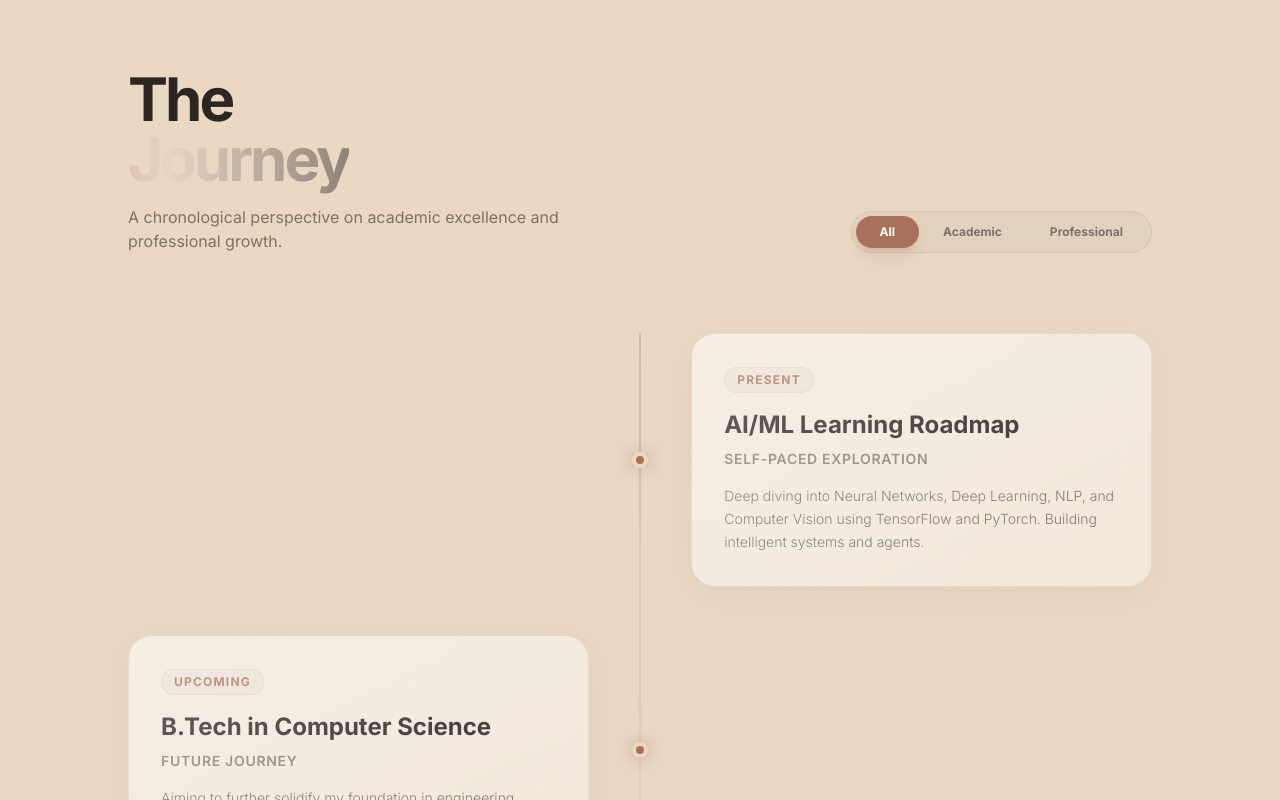
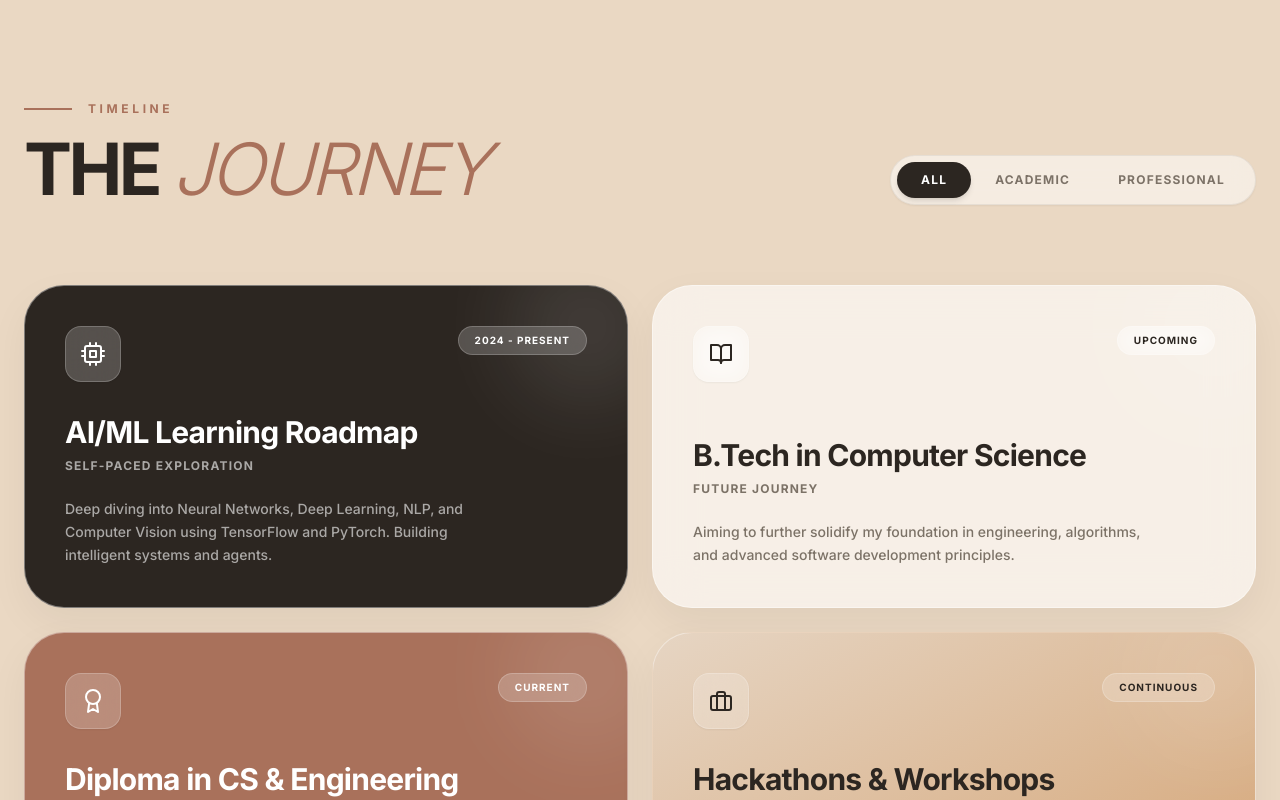
Before and after one commit to Techside-Pragyan/Techside-Portfolio, a React (Vite) app: page / in a window 1280 px wide. Shown: the part 8240-9040 px from the top of the page. Built offline with nearby package versions, Linux system fonts and the light colour scheme.

Commit message:
feat: add interactive experience timeline section with filtering capability

```diff
--- a/src/sections/Experience.jsx
+++ b/src/sections/Experience.jsx
@@ -1,34 +1,55 @@
 import React, { useState } from 'react';
 import { motion, AnimatePresence } from 'framer-motion';
+import { FiBriefcase, FiBookOpen, FiAward, FiCpu } from 'react-icons/fi';
 
 const experiences = [
   {
-    year: "Present",
+    id: 1,
+    year: "2024 - Present",
     title: "AI/ML Learning Roadmap",
     subtitle: "Self-Paced Exploration",
     description: "Deep diving into Neural Networks, Deep Learning, NLP, and Computer Vision using TensorFlow and PyTorch. Building intelligent systems and agents.",
-    category: "Professional"
+    category: "Professional",
+    icon: <FiCpu className="text-2xl" />,
+    color: "bg-[#2C2621]",
+    textColor: "text-white",
+    subText: "text-white/60"
   },
   {
+    id: 2,
     year: "Upcoming",
     title: "B.Tech in Computer Science",
     subtitle: "Future Journey",
     description: "Aiming to further solidify my foundation in engineering, algorithms, and advanced software development principles.",
-    category: "Academic"
+    category: "Academic",
+    icon: <FiBookOpen className="text-2xl" />,
+    color: "bg-white/60",
+    textColor: "text-[#2C2621]",
+    subText: "text-[#7C7267]"
   },
   {
+    id: 3,
     year: "Current",
-    title: "Diploma in Computer Science & Engineering",
+    title: "Diploma in CS & Engineering",
     subtitle: "Academic Foundation",
     description: "Building strong fundamentals in programming, data structures, and computer architecture. Consistently maintaining high academic performance.",
-    category: "Academic"
+    category: "Academic",
+    icon: <FiAward className="text-2xl" />,
+    color: "bg-[#A9715B]",
+    textColor: "text-white",
+    subText: "text-white/80"
   },
   {
+    id: 4,
     year: "Continuous",
     title: "Hackathons & Workshops",
     subtitle: "Active Participation",
     description: "Engaging in various coding challenges, technical workshops, and hackathons to apply skills to real-world problems and collaborate with peers.",
-    category: "Professional"
+    category: "Professional",
+    icon: <FiBriefcase className="text-2xl" />,
+    color: "bg-gradient-to-br from-[#E6D5C3] to-[#D4A373]",
+    textColor: "text-[#2C2621]",
+    subText: "text-[#5C4A3D]"
   }
 ];
 
@@ -38,87 +59,87 @@ const Experience = () => {
   const filteredExp = experiences.filter(exp => filter === 'All' || exp.category === filter);
 
   return (
-    <section id="experience" className="py-24 px-6 relative z-10">
-      <div className="container mx-auto max-w-5xl">
+    <section id="experience" className="py-32 px-6 relative z-10 overflow-hidden">
+      <div className="container mx-auto max-w-7xl">
+
         {/* Section Header */}
-        <div className="flex flex-col md:flex-row items-end justify-between mb-20 gap-8">
         <motion.div
-            initial={{ opacity: 0, x: -30 }}
-            whileInView={{ opacity: 1, x: 0 }}
+          initial={{ opacity: 0, y: 20 }}
+          whileInView={{ opacity: 1, y: 0 }}
           viewport={{ once: true }}
-            className="text-left"
+          className="mb-20 flex flex-col md:flex-row md:items-end justify-between gap-8"
         >
-            <h2 className="text-4xl md:text-6xl font-black mb-4 tracking-tighter text-[#2C2621] leading-none">
-              The <br/> <span className="text-gradient-animated">Journey</span>
+          <div>
+            <div className="flex items-center gap-4 mb-4">
+              <div className="h-[2px] w-12 bg-[#A9715B]"></div>
+              <span className="text-[#A9715B] font-bold tracking-[0.3em] uppercase text-xs">Timeline</span>
+            </div>
+            <h2 className="text-5xl md:text-7xl font-black text-[#2C2621] tracking-tighter leading-none">
+              THE <span className="italic font-light text-[#A9715B]">JOURNEY</span>
             </h2>
-            <p className="text-[#7C7267] max-w-md">
-              A chronological perspective on academic excellence and professional growth.
-            </p>
-          </motion.div>
+          </div>
 
           {/* Filters */}
-          <div className="flex bg-black/[0.03] p-1 rounded-full border border-black/[0.06]">
+          <div className="flex bg-white/50 backdrop-blur-md p-1.5 rounded-full border border-black/[0.06] shadow-sm">
              {['All', 'Academic', 'Professional'].map(cat => (
                <button
                  key={cat}
                  onClick={() => setFilter(cat)}
-                 className={`px-6 py-2 rounded-full text-xs font-bold transition-all ${
-                   filter === cat ? 'bg-[#A9715B] text-white shadow-lg shadow-[#A9715B]/20' : 'text-[#7C7267] hover:text-[#2C2621]'
+                 className={`px-6 py-2.5 rounded-full text-xs font-bold uppercase tracking-widest transition-all duration-300 ${
+                   filter === cat
+                   ? 'bg-[#2C2621] text-white shadow-md'
+                   : 'text-[#7C7267] hover:bg-white/60'
                  }`}
                >
                  {cat}
                </button>
              ))}
           </div>
+        </motion.div>
+
+        {/* Bento List Layout */}
+        <div className="grid grid-cols-1 md:grid-cols-2 gap-6">
+          <AnimatePresence mode='popLayout'>
+            {filteredExp.map((exp) => (
+              <motion.div
+                key={exp.id}
+                layout
+                initial={{ opacity: 0, scale: 0.9, y: 20 }}
+                animate={{ opacity: 1, scale: 1, y: 0 }}
+                exit={{ opacity: 0, scale: 0.9, y: -20 }}
+                transition={{ duration: 0.5, ease: [0.16, 1, 0.3, 1] }}
+                className={`p-8 md:p-10 rounded-[2.5rem] relative overflow-hidden group hover:-translate-y-2 transition-transform duration-500 shadow-[0_15px_40px_rgba(0,0,0,0.05)] border border-white/40 ${exp.color} backdrop-blur-xl`}
+              >
+                {/* Decorative background circle */}
+                <div className="absolute -right-10 -top-10 w-40 h-40 bg-white/10 rounded-full blur-2xl group-hover:bg-white/20 transition-colors duration-500 pointer-events-none"></div>
+
+                <div className="flex flex-col h-full justify-between gap-8 relative z-10">
+                  <div className="flex justify-between items-start">
+                    <div className={`w-14 h-14 rounded-2xl flex items-center justify-center bg-white/20 backdrop-blur-md border border-white/20 ${exp.textColor} shadow-sm group-hover:scale-110 group-hover:rotate-6 transition-transform duration-500`}>
+                      {exp.icon}
+                    </div>
+                    <span className={`px-4 py-1.5 rounded-full bg-white/20 backdrop-blur-md text-[10px] font-black tracking-widest uppercase ${exp.textColor} border border-white/20`}>
+                      {exp.year}
+                    </span>
                   </div>
 
-        <div className="relative">
-          {/* Vertical Line */}
-          <div className="absolute left-0 md:left-1/2 top-0 bottom-0 w-[2px] bg-gradient-to-b from-[#A9715B] via-[#E3CBB3] to-[#8B7E74] md:-translate-x-1/2 opacity-30"></div>
-
-          <div className="space-y-12">
-            <AnimatePresence mode='popLayout'>
-              {filteredExp.map((exp, idx) => (
-                <motion.div
-                  key={exp.title}
-                  layout
-                  initial={{ opacity: 0, y: 20 }}
-                  animate={{ opacity: 1, y: 0 }}
-                  exit={{ opacity: 0, scale: 0.95 }}
-                  transition={{ duration: 0.5 }}
-                  className={`relative flex flex-col md:flex-row items-center justify-between w-full ${
-                    idx % 2 === 0 ? 'md:flex-row-reverse' : ''
-                  }`}
-                >
-                  {/* Timeline Dot */}
-                  <div className="absolute left-0 md:left-1/2 top-0 md:top-1/2 w-4 h-4 rounded-full bg-[#A9715B] shadow-[0_0_15px_rgba(169,113,91,0.5)] md:-translate-x-1/2 md:-translate-y-1/2 z-10 border-4 border-[#EAD8C3]"></div>
-
-                  {/* Content Card */}
-                  <div className={`w-full md:w-[45%] pl-8 md:pl-0`}>
-                    <div className="glass-card p-8 group hover:border-[#A9715B]/30 hover:shadow-[0_15px_40px_rgba(169,113,91,0.06)] transition-all duration-500 relative overflow-hidden bg-white/40">
-                       <span className="inline-block py-1 px-3 rounded-full bg-black/[0.03] border border-black/[0.06] text-[#A9715B] text-xs font-bold mb-4 tracking-widest uppercase">
-                         {exp.year}
-                       </span>
-
-                       <h3 className="text-2xl font-bold text-[#2C2621] mb-2 group-hover:text-[#A9715B] transition-colors">
+                  <div>
+                    <h3 className={`text-3xl font-black mb-2 tracking-tight ${exp.textColor}`}>
                       {exp.title}
                     </h3>
-                       <h4 className="text-[#8B7E74] font-semibold mb-4 text-sm uppercase tracking-wider">
+                    <h4 className={`text-xs font-bold uppercase tracking-widest mb-6 ${exp.subText}`}>
                       {exp.subtitle}
                     </h4>
-                       <p className="text-[#7C7267] leading-relaxed font-light text-sm">
+                    <p className={`text-sm leading-relaxed font-medium max-w-md ${exp.subText}`}>
                       {exp.description}
                     </p>
                   </div>
                 </div>
-
-                  {/* Spacer */}
-                  <div className="hidden md:block w-[45%]"></div>
               </motion.div>
             ))}
           </AnimatePresence>
         </div>
-        </div>
+
       </div>
     </section>
   );
```
Lines whose indentation alone changed are shown as unchanged.
